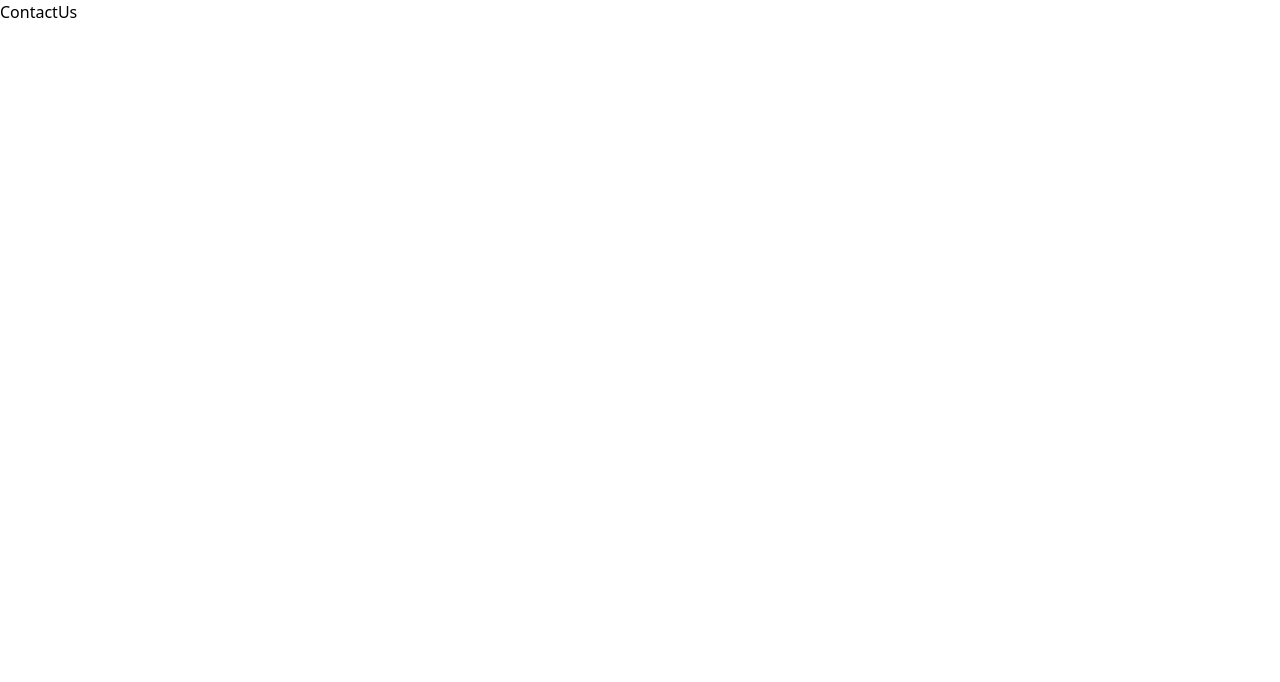
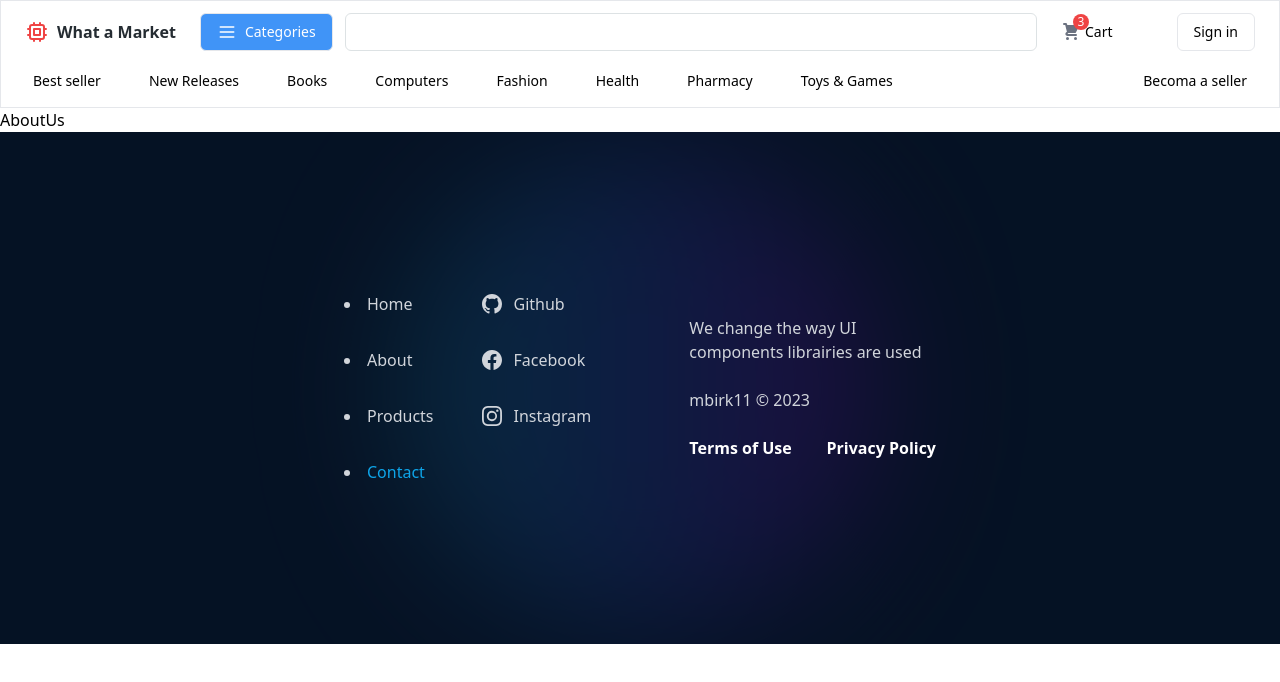
Before and after one commit to mbirk11/e-commerce, a React (Vite) app: page /contact in a window 1280 px wide. Shown: the top 682 px of the page. Built offline with nearby package versions, Linux system fonts and the light colour scheme.

Commit message:
Added new path

```diff
--- a/src/App.jsx
+++ b/src/App.jsx
@@ -9,12 +9,14 @@ import Products from "./pages/products";
 import ContactUs from "./pages/contactUs";
 import AboutUs from "./pages/aboutUs";
 import AuthContextProvider from "./providers/authContextProvider";
+import Register from "./pages/register";
 
 function App() {
   return (
     <AuthContextProvider>
       <Routes>
         <Route path="/login" element={<LogIn />} />
+        <Route path="/register" element={<Register />} />
         <Route path="/contact" element={<ContactUs />} />
         <Route path="/about" element={<AboutUs />} />
         <Route path="/" element={<Home />} />
--- a/src/pages/aboutUs/index.jsx
+++ b/src/pages/aboutUs/index.jsx
@@ -1,7 +1,16 @@
 /** @format */
 
+import Footer from "../../components/footer";
+import Header from "../../components/header";
+
 const AboutUs = () => {
-  return <div>AboutUs</div>;
+  return (
+    <>
+      <Header />
+      <div>AboutUs</div>
+      <Footer />
+    </>
+  );
 };
 
 export default AboutUs;
--- a/src/pages/contactUs/index.jsx
+++ b/src/pages/contactUs/index.jsx
@@ -1,7 +1,16 @@
 /** @format */
 
+import Footer from "../../components/footer";
+import Header from "../../components/header";
+
 const ContactUs = () => {
-  return <div>ContactUs</div>;
+  return (
+    <>
+      <Header />
+      <div>AboutUs</div>
+      <Footer />
+    </>
+  );
 };
 
 export default ContactUs;
--- a/src/pages/logIn/index.jsx
+++ b/src/pages/logIn/index.jsx
@@ -1,6 +1,7 @@
 /** @format */
 import { useContext, useState } from "react";
 import { AuthContext } from "../../providers/authContextProvider";
+import { Link, NavLink } from "react-router-dom";
 const LogIn = () => {
   const [inputValue, setInputValue] = useState({
     email: "",
@@ -70,6 +71,11 @@ const LogIn = () => {
             >
               Log in
             </button>
+            <Link to={"/register"}>
+              <div className="text-center text-1xl mb-6 text-blue-500 font-bold font-sans">
+                Register Here
+              </div>
+            </Link>
           </form>
         </div>
       </div>
--- a/src/pages/products/index.jsx
+++ b/src/pages/products/index.jsx
@@ -1,12 +1,14 @@
 /** @format */
 
+import Footer from "../../components/footer";
 import Header from "../../components/header";
 
 const Products = () => {
   return (
     <>
+      <Header />
       <div>Products</div>
-      <Header />
+      <Footer />
     </>
   );
 };
--- a/src/utils/ProtectedRouts.jsx
+++ b/src/utils/ProtectedRouts.jsx
@@ -1,10 +1,13 @@
 /** @format */
 
+import { useContext } from "react";
 import { Navigate, Outlet } from "react-router";
+import { AuthContext } from "../providers/authContextProvider";
 
 const ProtectedRouts = () => {
-  let auth = { token: true };
-  return auth.token ? <Outlet /> : <Navigate to="/login" />;
+  const { authToken } = useContext(AuthContext);
+  const isAuthed = authToken && authToken.token;
+  return isAuthed ? <Outlet /> : <Navigate to="/login" />;
 };
 
 export default ProtectedRouts;
```
